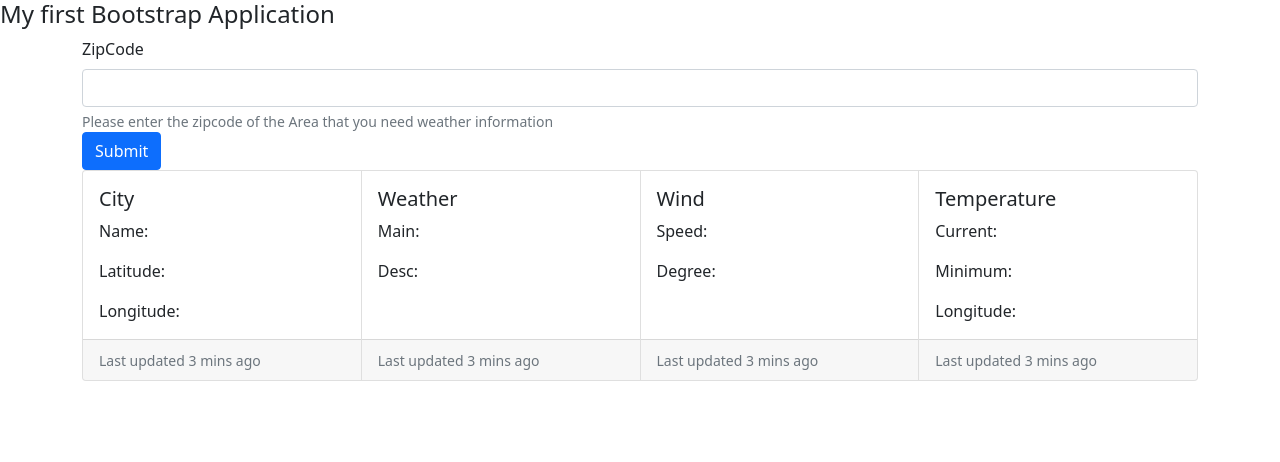
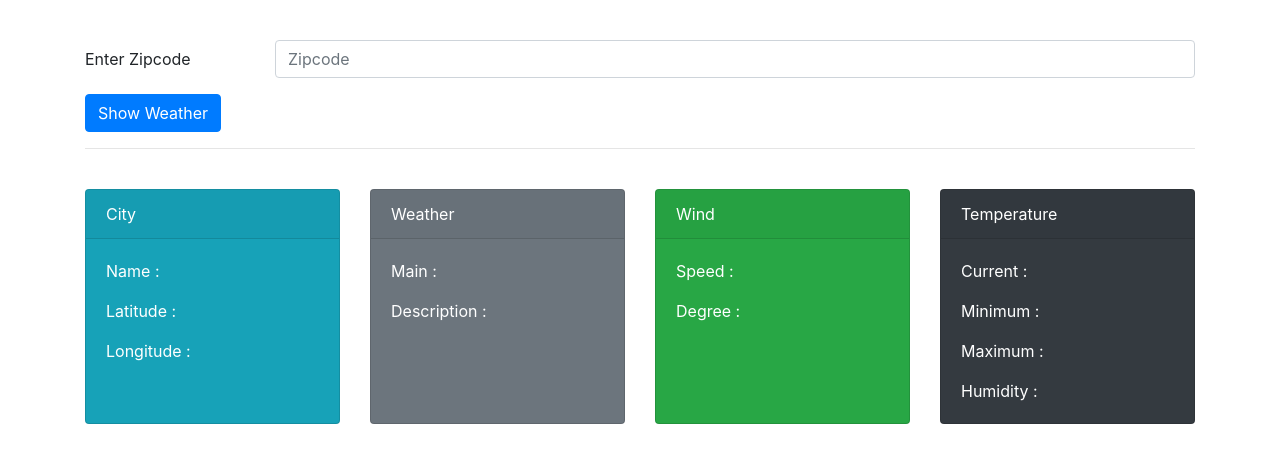
Before and after one commit to JonRodriguez98/Weather-App, a plain HTML site: page index.html in a window 1280 px wide. Drawn offline with nearby package versions, Linux system fonts and the light colour scheme.

Commit message:
Removed the extra index.html and Changed homepage to index.html

```diff
--- a/index.html
+++ b/index.html
@@ -1,74 +1,66 @@
-<!doctype html>
+<!DOCTYPE HTML>
 <html lang="en">
+<head>
+<meta charset="utf-8">
+<title>A Simple Weather App</title>
 
-<head>
-  <!-- Required meta tags -->
-  <meta charset="utf-8">
-  <meta name="viewport" content="width=device-width, initial-scale=1">
-  <!-- Bootstrap CSS -->
-  <link href="https://cdn.jsdelivr.net/npm/bootstrap@5.1.3/dist/css/bootstrap.min.css" rel="stylesheet" integrity="sha384-1BmE4kWBq78iYhFldvKuhfTAU6auU8tT94WrHftjDbrCEXSU1oBoqyl2QvZ6jIW3" crossorigin="anonymous">
+<link rel="stylesheet" href="https://maxcdn.bootstrapcdn.com/bootstrap/4.0.0/css/bootstrap.min.css" integrity="sha384-Gn5384xqQ1aoWXA+058RXPxPg6fy4IWvTNh0E263XmFcJlSAwiGgFAW/dAiS6JXm" crossorigin="anonymous">
+<script src="https://code.jquery.com/jquery-3.2.1.min.js"></script>
+<script src="https://cdnjs.cloudflare.com/ajax/libs/popper.js/1.12.9/umd/popper.min.js" integrity="sha384-ApNbgh9B+Y1QKtv3Rn7W3mgPxhU9K/ScQsAP7hUibX39j7fakFPskvXusvfa0b4Q" crossorigin="anonymous"></script>
+<script src="https://maxcdn.bootstrapcdn.com/bootstrap/4.0.0/js/bootstrap.min.js" integrity="sha384-JZR6Spejh4U02d8jOt6vLEHfe/JQGiRRSQQxSfFWpi1MquVdAyjUar5+76PVCmYl" crossorigin="anonymous"></script>
+</head>
+<body>
+<div class="container" style="margin-top : 40px;">
 
-  <title>Hello, world!</title>
-</head>
-
-<body>
-  <h4>My first Bootstrap Application</h4>
-  <div class="container">
-    <label for="zipcode" class="form-label">ZipCode</label>
-    <input type="text" id="Zip" class="form-control" aria-describedby="passwordHelpBlock">
-    <div id="description" class="form-text">
-      Please enter the zipcode of the Area that you need weather information
-    </div>
-    <button type="submit" class="btn btn-primary">Submit</button>
-
-    <div class="card-group">
-      <div class="card">
-        <div class="card-body">
-          <h5 class="card-title" id="city">City</h5>
-          <p class="card-text" id="name">Name: </p>
-          <p class="card-text"id="lat">Latitude: </p>
-          <p class="card-text"id="long">Longitude: </p>
-        </div>
-        <div class="card-footer">
-          <small class="text-muted">Last updated 3 mins ago</small>
+<div class="">
+  <div class="form-group row">
+    <label for="zipcode" class="col-sm-2 col-form-label">Enter Zipcode</label>
+    <div class="col-sm-10">
+      <input type="text" class="form-control" id="zipcode" placeholder="Zipcode">
     </div>
   </div>
-      <div class="card">
-        <div class="card-body">
-          <h5 class="card-title" id="weather">Weather</h5>
-          <p class="card-text" id="main">Main: </p>
-          <p class="card-text" id="desc">Desc: </p>
-        </div>
-        <div class="card-footer">
-          <small class="text-muted">Last updated 3 mins ago</small>
+  <div class="form-group row">
+    <div class="col-sm-10">
+      <input type="button" class="btn btn-primary" value="Show Weather" id="show-weather">
     </div>
   </div>
-      <div class="card">
+</div>
+<hr>
+<div class="card-deck pt-4">
+  <div class="card text-white bg-info">
+    <div class="card-header">City</div>
     <div class="card-body">
-          <h5 class="card-title" id="wind">Wind</h5>
-          <p class="card-text" id="speed">Speed: </p>
-          <p class="card-text" id="degree">Degree: </p>
-        </div>
-        <div class="card-footer">
-          <small class="text-muted">Last updated 3 mins ago</small>
+      <p class="card-text">Name : <span id="city-name"></span></p>
+      <p class="card-text">Latitude : <span id="lat"></span></p>
+      <p class="card-text">Longitude : <span id="lon"></span> </p>
     </div>
   </div>
-      <div class="card">
+  <div class="card text-white bg-secondary">
+    <div class="card-header">Weather</div>
     <div class="card-body">
-          <h5 class="card-title" id="temp">Temperature</h5>
-          <p class="card-text">Current: </p>
-          <p class="card-text">Minimum: </p>
-          <p class="card-text">Longitude: </p>
+      <p class="card-text">Main : <span id="weather-main"></span></p>
+      <p class="card-text">Description : <span id="weather-desc"></span></p>
     </div>
-        <div class="card-footer">
-          <small class="text-muted">Last updated 3 mins ago</small>
   </div>
+  <div class="card text-white bg-success">
+    <div class="card-header">Wind</div>
+    <div class="card-body">
+      <p class="card-text">Speed : <span id="wind-speed"></span></p>
+      <p class="card-text">Degree : <span id="wind-degree"></span></p>
+    </div>
+  </div>
+  <div class="card text-white bg-dark">
+    <div class="card-header">Temperature</div>
+    <div class="card-body">
+      <p class="card-text">Current : <span id="temp-current"></span></p>
+      <p class="card-text">Minimum : <span id="temp-min"></span></p>
+      <p class="card-text">Maximum : <span id="temp-max"></span></p>
+      <p class="card-text">Humidity : <span id="humidity"></span></p>
     </div>
   </div>
 </div>
 
-  <script src="https://cdn.jsdelivr.net/npm/@popperjs/core@2.10.2/dist/umd/popper.min.js" integrity="sha384-7+zCNj/IqJ95wo16oMtfsKbZ9ccEh31eOz1HGyDuCQ6wgnyJNSYdrPa03rtR1zdB" crossorigin="anonymous"></script>
-  <script src="https://cdn.jsdelivr.net/npm/bootstrap@5.1.3/dist/js/bootstrap.min.js" integrity="sha384-QJHtvGhmr9XOIpI6YVutG+2QOK9T+ZnN4kzFN1RtK3zEFEIsxhlmWl5/YESvpZ13" crossorigin="anonymous"></script>
+</div>
+<script src="script.js"></script>
 </body>
-
 </html>
```
Also changed, not shown: weather.html (deleted, +0 -66 lines). Lines whose indentation alone changed are shown as unchanged.
